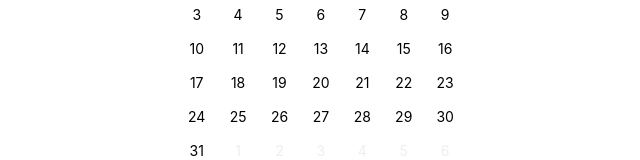
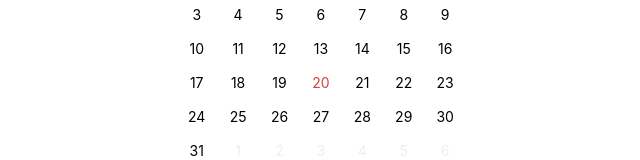
Before and after one commit to owenchang1992/react-hook-calendar, a React app: page / in a window 1280 px wide. Shown: the part 379-539 px from the top of the page, without its empty margins (319-959 px from the left). Built offline with nearby package versions, Linux system fonts and the light colour scheme; the HTML template or start-up script is replaced by a standard one.

Commit message:
Feat: get today a tag

```diff
--- a/src/components/CalendarDays.js
+++ b/src/components/CalendarDays.js
@@ -1,6 +1,6 @@
 import React from 'react'
 import '../styles/Calendar.css'
-import { CURRENT_MONTH, SELECTEDDAY } from '../constant'
+import { CURRENT_MONTH, SELECTEDDAY, TODAY } from '../constant'
 import { findTag } from '../utils'
 
 const CalendarDays = ({ days, selectDay }) => {
@@ -8,6 +8,7 @@ const CalendarDays = ({ days, selectDay }) => {
 
   const getClass = (day) => {
     if (findTag(day, SELECTEDDAY)) return 'selected-item'
+    if (findTag(day, TODAY)) return 'today'
     if (!findTag(day, CURRENT_MONTH)) return 'not-current-month'
   }
 
--- a/src/constant.js
+++ b/src/constant.js
@@ -2,3 +2,4 @@ export const PREVIOUS_MONTH = 'PREVIOUS_MONTH'
 export const NEXT_MONTH = 'NEXT_MONTH'
 export const CURRENT_MONTH = 'CURRENT_MONTH'
 export const SELECTEDDAY = 'SELECTEDDAY'
+export const TODAY = 'TODAY'
--- a/src/costomHook/useCalendar.js
+++ b/src/costomHook/useCalendar.js
@@ -1,5 +1,5 @@
 import { useState, useEffect } from 'react'
-import { PREVIOUS_MONTH, NEXT_MONTH, CURRENT_MONTH, SELECTEDDAY } from '../constant'
+import { PREVIOUS_MONTH, NEXT_MONTH, CURRENT_MONTH, SELECTEDDAY, TODAY } from '../constant'
 import { findTag } from '../utils'
 
 const useCalendar = () => {
@@ -66,6 +66,12 @@ const useCalendar = () => {
       if (options && options.tag) return [options.tag]
     }
 
+    // Add Today tag
+    const addCurrentDayTag = (tags, day) => {
+      if (day.getTime() === new Date().setHours(0, 0, 0, 0)) return [...tags, TODAY]
+      return tags
+    }
+
     const addDays = (days, initDay, length, options) => {
       let tags = addOptionTag(options)
 
@@ -77,6 +83,8 @@ const useCalendar = () => {
             new Date(year, month, i)
           )
         }
+
+        newTag = addCurrentDayTag(newTag, new Date(year, month, i))
 
         days.push({
           title: i,
--- a/src/styles/Calendar.css
+++ b/src/styles/Calendar.css
@@ -58,3 +58,7 @@
 .not-current-month {
   color: #eeeeee
 }
+
+.today {
+  color: #db3d44;
+}
```
